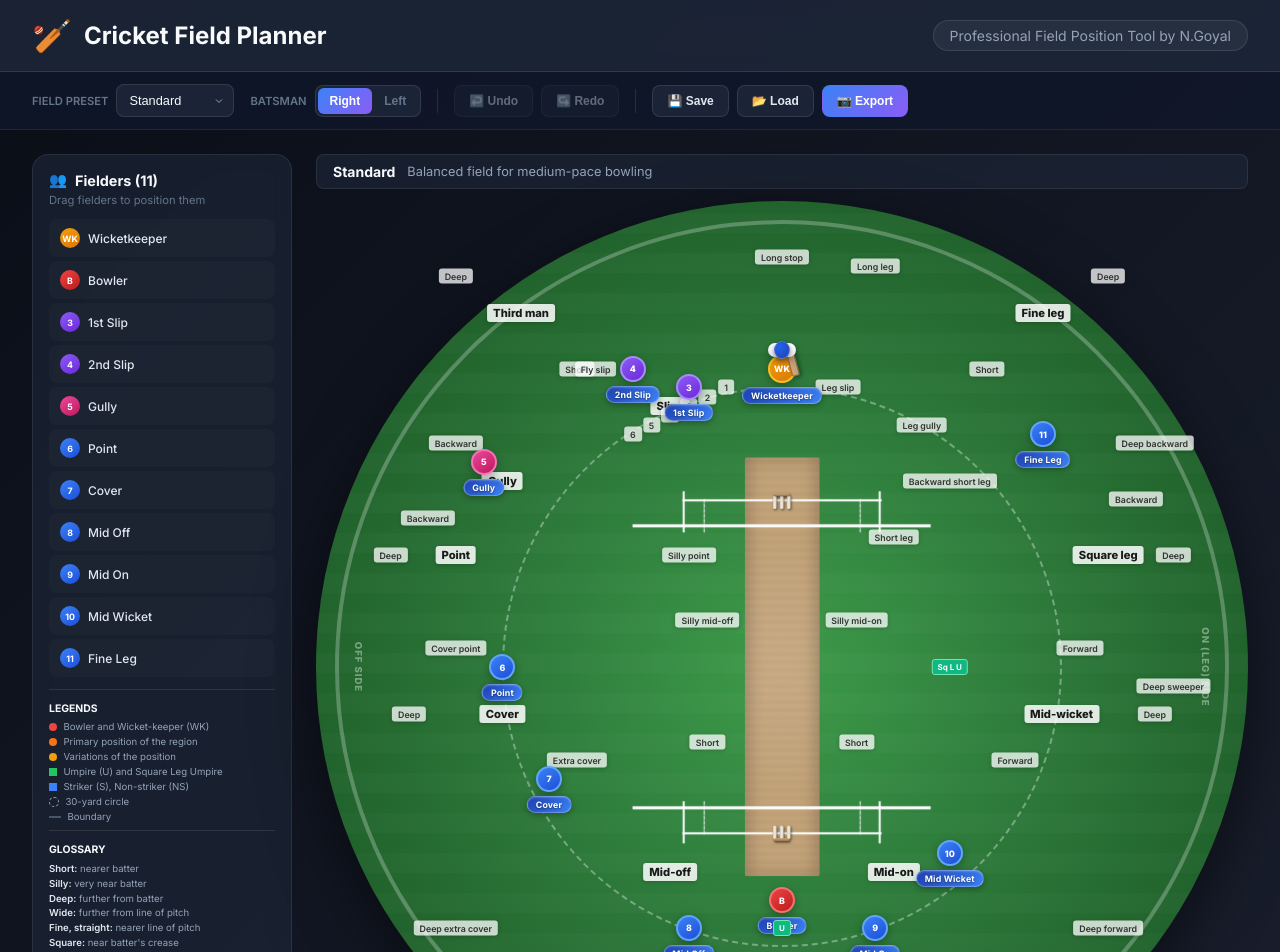
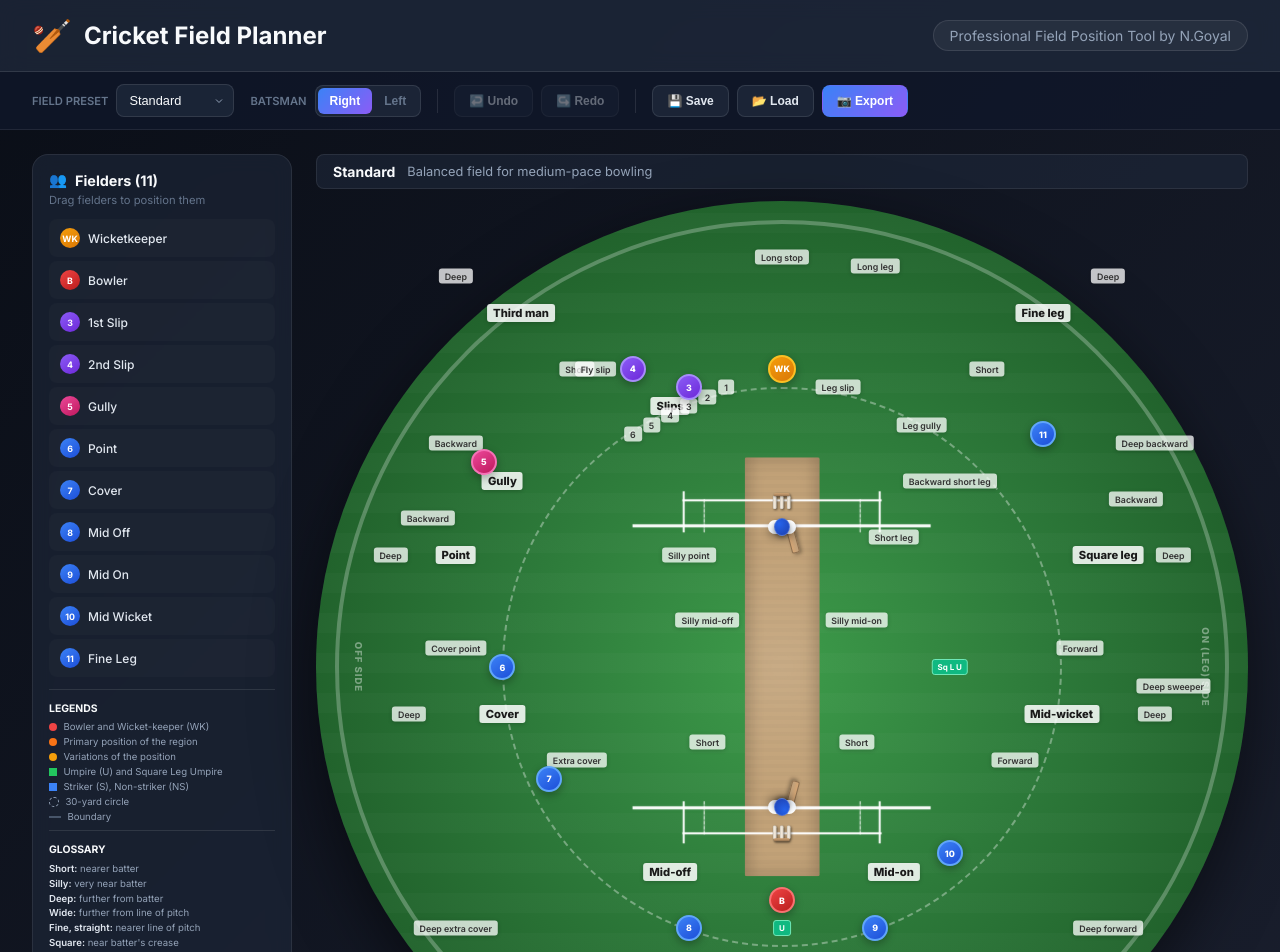
Before and after one commit to navendugoyal19/Cricket-field-position, a React (Vite) app: page / in a window 1280 px wide. Shown: the top 952 px of the page. Built offline with nearby package versions, Linux system fonts and the light colour scheme.

Commit message:
Fix: Remove fielder labels, correct batsman positions on field

```diff
--- a/src/App.css
+++ b/src/App.css
@@ -646,18 +646,19 @@
     z-index: 20;
 }
 
-/* Striker - At popping crease (stance) */
+/* Striker - At striker's end popping crease */
+/* Pitch is 45% of field, centered (27.5% to 72.5%) */
+/* Top popping crease is 16% into pitch = 27.5% + (16% × 45%) ≈ 34.7% */
 .batsman-striker {
     left: 50%;
-    top: 16%;
-    /* At popping crease line */
+    top: 35%;
 }
 
-/* Non-striker - At bowling crease */
+/* Non-striker - At bowler's end popping crease */
+/* Bottom popping crease is 84% into pitch = 27.5% + (84% × 45%) ≈ 65.3% */
 .batsman-nonstriker {
     left: 50%;
-    top: 90%;
-    /* At bowling crease line */
+    top: 65%;
     transform: translate(-50%, -50%) rotate(180deg);
 }
 
--- a/src/components/CricketField.tsx
+++ b/src/components/CricketField.tsx
@@ -280,7 +280,6 @@ export function CricketField({
                         <div className="fielder-dot" style={{ background: colors.bg, borderColor: colors.border }}>
                             {displayNum}
                         </div>
-                        <div className="fielder-name-label">{fielder.name}</div>
                     </div>
                 );
             })}
```
